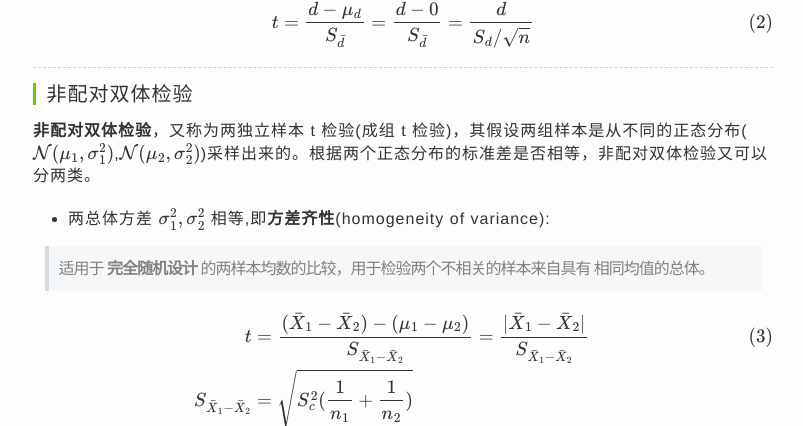
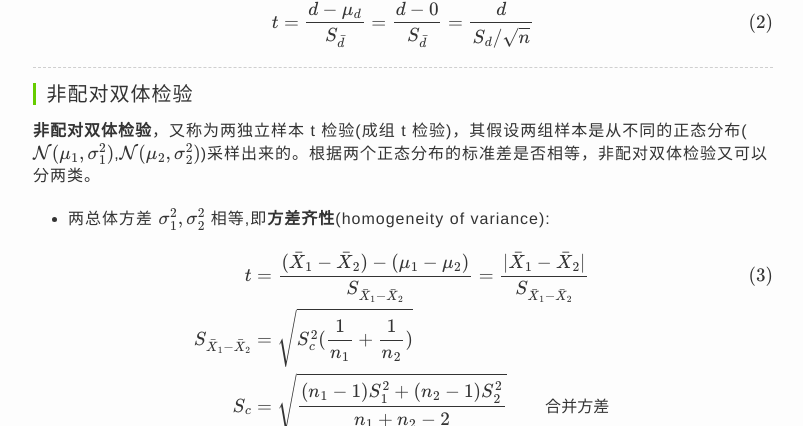
Before and after one commit to charleshm/charleshm.github.io, a Jekyll site: the page built from _posts/2016-03-27-t-Test.md, in a window 1280 px wide and 900 px high, scrolled down 1724 px, cut to the strip 0-426 px from the top of the window. Shown: the whole strip, without its empty margins (237-1040 px from the left). Built offline with Jekyll 4.4.1, drawn with Linux system fonts in a browser that asks for light colours; some web fonts are replaced; formulas are drawn with MathJax 3; comment, search, counter and statistics services are not loaded.

Commit message:
Hypothesis Test

```diff
--- a/_posts/2016-03-27-t-Test.md
+++ b/_posts/2016-03-27-t-Test.md
@@ -48,9 +48,6 @@ $$t = \frac{\bar{d}-\mu_d}{S_{\bar{d}}}=\frac{\bar{d}-0}{S_{\bar{d}}}=\frac{\bar
 **非配对双体检验**，又称为两独立样本 t 检验(成组 t 检验)，其假设两组样本是从不同的正态分布($\mathcal{N}(\mu_1,\sigma_1^2)$,$\mathcal{N}(\mu_2,\sigma_2^2)$)采样出来的。根据两个正态分布的标准差是否相等，非配对双体检验又可以分两类。
 
  - 两总体方差 $\sigma_1^2,\sigma_2^2$ 相等,即**方差齐性**(homogeneity of variance):
-
-> 适用于 **完全随机设计** 的两样本均数的比较，用于检验两个不相关的样本来自具有
-相同均值的总体。
 
 $$\begin{align*}
 t & = \frac{(\bar{X}_1-\bar{X}_2)-(\mu_1-\mu_2)}{S_{\bar{X}_1-\bar{X}_2}}= \frac{|\bar{X}_1-\bar{X}_2|}{S_{\bar{X}_1-\bar{X}_2}} \tag{3}\\
```
